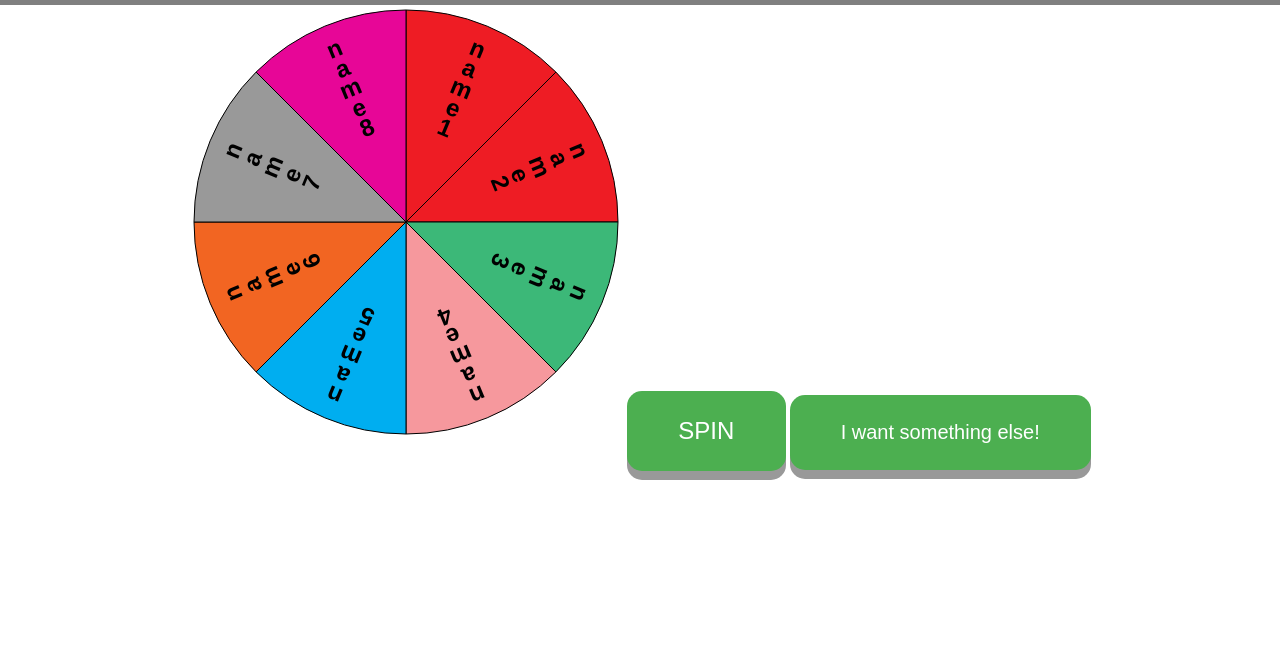
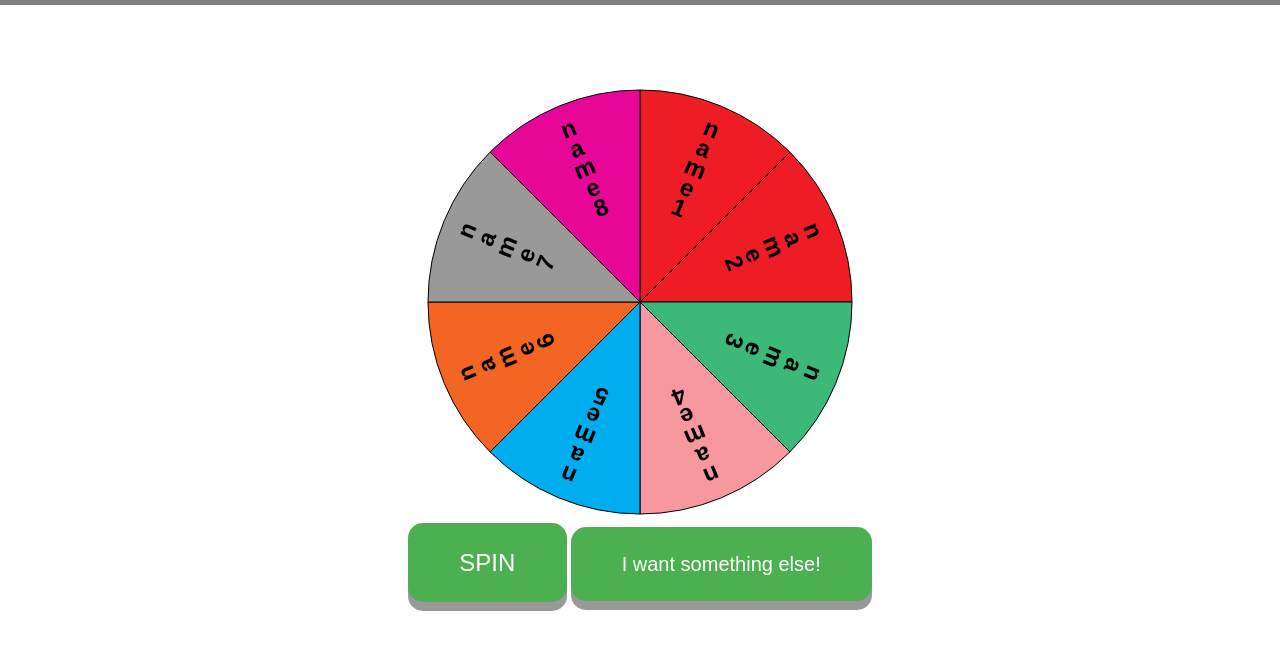
Before and after one commit to KristupasMat/party_spinner, a plain HTML site: page party.html in a window 1280 px wide. Shown: the part 75-724 px from the top of the page. Drawn offline with nearby package versions, Linux system fonts and the light colour scheme.

Commit message:
Fixed the files, we can now continue the process

```diff
--- a/main.css
+++ b/main.css
@@ -1,4 +1,4 @@
-html, body, h1 {
+html, body, h1, p {
     margin: 0;
     padding: 0;
 }
@@ -169,21 +169,6 @@ section#choices div {
     text-align: center;
 }
 
-/*  Spinner wheel */
-td.the_wheel
-{
-
-    background-position: center;
-    background-repeat: none;
-}
-
-/* Do some css reset on selected elements */
-h1, p
-{
-    margin: 0;
-}
-
-
 div.html5_logo
 {
     margin-left:70px;
@@ -233,3 +218,22 @@ div.html5_logo
 {
     margin-bottom: 5px;
 }
+/* The pop up style changes */
+div.wheelContent {
+    margin-top: 10vh;
+}
+div.wheelPosition {
+    position: relative;
+    z-index: 1;
+}
+/* The pop up box */
+div#popUp {
+    display: none;
+    width: 60vw;
+    height: 30vw;
+    background-color: aqua;
+    margin: auto;
+    position: absolute;
+    top: 0; left: 0; bottom: 0; right: 0;
+    z-index: 5;
+}
--- a/party.html
+++ b/party.html
@@ -5,7 +5,6 @@
         <meta name="viewport" content="width=device-width, initial-scale=1.0">
         <title></title>
         <link rel="stylesheet" href="main.css">
-
         <script src="scripts/Winwheel.js"></script>
         <script src="http://cdnjs.cloudflare.com/ajax/libs/gsap/latest/TweenMax.min.js"></script>
 
@@ -16,12 +15,16 @@
             <h1>Party Spinner</h1>
         </nav>
 
-        <div align="center">
-            <canvas id="canvas" width="434" height="434">
-            </canvas>
+        <div class="wheelContent" align="center">
+            <div class="wheelPosition">
+                <canvas id="canvas" width="434" height="434">
+                </canvas>
+                <div id="popUp"></div>
+            </div>
             <button class="spin" onClick="startSpin();">SPIN</button>
             <button class="newOptions" onClick="newOptions();">I want something else!</button>
         </div>
+
         <script src="scripts/script.js"></script>
     </body>
 </html>
--- a/scripts/script.js
+++ b/scripts/script.js
@@ -1,32 +1,3 @@
-var theWheel = new Winwheel({
-    'outerRadius'     : 212,        // Set outer radius so wheel fits inside the background.
-    'innerRadius'     : 75,         // Make wheel hollow so segments don't go all way to center.
-    'textFontSize'    : 24,         // Set default font size for the segments.
-    'textOrientation' : 'vertical', // Make text vertial so goes down from the outside of wheel.
-    'textAlignment'   : 'outer',    // Align text to outside of wheel.
-    'numSegments'     : 8,         // Specify number of segments.
-    'segments'        :             // Define segments including colour and text.
-    [                               // font size and test colour overridden on backrupt segments.
-        {'fillStyle' : '#ee1c24', 'text' : 'name1'},
-        {'fillStyle' : '#ee1c24', 'text' : 'name2'},
-        {'fillStyle' : '#3cb878', 'text' : 'name3'},
-        {'fillStyle' : '#f6989d', 'text' : 'name4'},
-        {'fillStyle' : '#00aef0', 'text' : 'name5'},
-        {'fillStyle' : '#f26522', 'text' : 'name6'},
-        {'fillStyle' : '#000000', 'text' : 'name7'},
-        {'fillStyle' : '#e70697', 'text' : 'name8'},
-
-    ],
-    'animation' :           // Specify the animation to use.
-    {
-        'type'     : 'spinToStop',
-        'duration' : 8,     // Duration in seconds.
-        'spins'    : 3,     // Default number of complete spins.
-        'callbackFinished' : 'alertPrize()'
-    }
-});
-
-
 
 // Create new wheel object specifying the parameters at creation time.
 var theWheel = new Winwheel({
@@ -38,14 +9,15 @@ var theWheel = new Winwheel({
     'numSegments'     : 8,         // Specify number of segments.
     'segments'        :             // Define segments including colour and text.
     [                               // font size and test colour overridden on backrupt segments.
-        {'fillStyle' : '#ee1c24', 'text' : 'name1'},
-        {'fillStyle' : '#ee1c24', 'text' : 'name2'},
-        {'fillStyle' : '#3cb878', 'text' : 'name3'},
-        {'fillStyle' : '#f6989d', 'text' : 'name4'},
-        {'fillStyle' : '#00aef0', 'text' : 'name5'},
-        {'fillStyle' : '#f26522', 'text' : 'name6'},
-        {'fillStyle' : '#999999', 'text' : 'name7'},
-        {'fillStyle' : '#e70697', 'text' : 'name8'},
+        {'fillStyle' : '#ee1c24', 'text' : 'name1', 'task' : 'Your task is to burn'},
+        {'fillStyle' : '#ee1c24', 'text' : 'name2', 'task' : 'Your task is to burn'},
+        {'fillStyle' : '#3cb878', 'text' : 'name3', 'task' : 'Your task is to burn'},
+        {'fillStyle' : '#f6989d', 'text' : 'name4', 'task' : 'Your task is to burn'},
+        {'fillStyle' : '#00aef0', 'text' : 'name5', 'task' : 'Your task is to burn'},
+        {'fillStyle' : '#f26522', 'text' : 'name6', 'task' : 'Your task is to burn'},
+        {'fillStyle' : '#999999', 'text' : 'name7', 'task' : 'Your task is to burn'},
+        {'fillStyle' : '#e70697', 'text' : 'name8', 'task' : 'Your task is to burn'},
+
 
     ],
     'animation' :           // Specify the animation to use.
@@ -53,7 +25,7 @@ var theWheel = new Winwheel({
         'type'     : 'spinToStop',
         'duration' : 8,     // Duration in seconds.
         'spins'    : 3,     // Default number of complete spins.
-        'callbackFinished' : 'alertPrize()'
+        'callbackFinished' : 'showPrize()'
     }
 });
 
@@ -95,24 +67,15 @@ function resetWheel()
 // -------------------------------------------------------
 // Called when the spin animation has finished by the callback feature of the wheel because I specified callback in the parameters.
 // -------------------------------------------------------
-function alertPrize()
+function showPrize()
 {
     // Get the segment indicated by the pointer on the wheel background which is at 0 degrees.
     var winningSegment = theWheel.getIndicatedSegment();
 
-    // Just alert to the user what happened.
-    // In a real project probably want to do something more interesting than this with the result.
-    if (winningSegment.text == 'LOOSE TURN')
-    {
-        alert('Sorry but you loose a turn.');
-    }
-    else if (winningSegment.text == 'BANKRUPT')
-    {
-        alert('Oh no, you have gone BANKRUPT!');
-    }
-    else
-    {
-        alert("You have won " + winningSegment.text);
+    if(winningSegment.text){
+        var displayDiv = document.querySelector('div#popUp');
+        displayDiv.style.display = 'block';
+        displayDiv.innerHTML = winningSegment.task;
     }
 }
 
```
Lines whose indentation alone changed are shown as unchanged.
